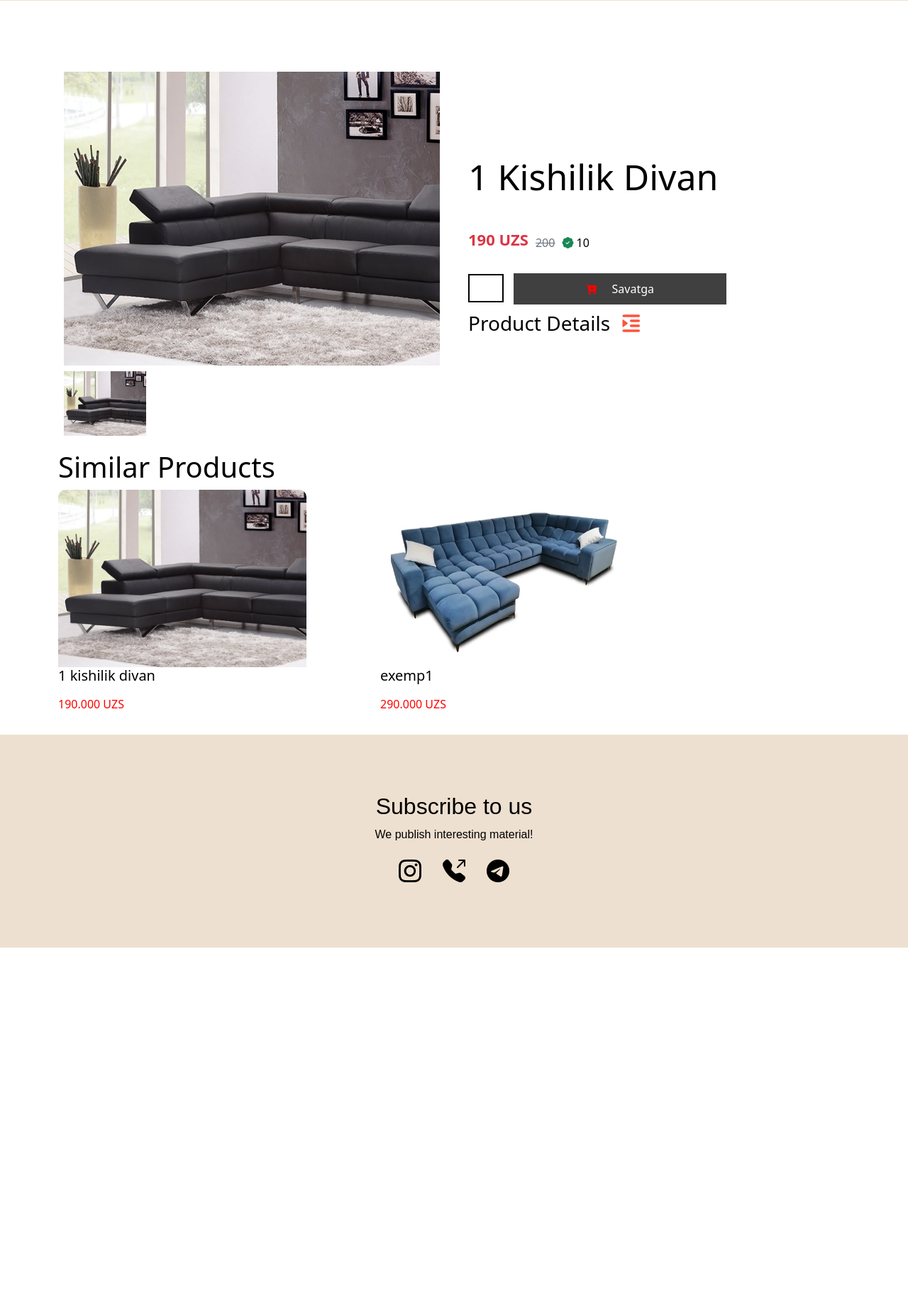
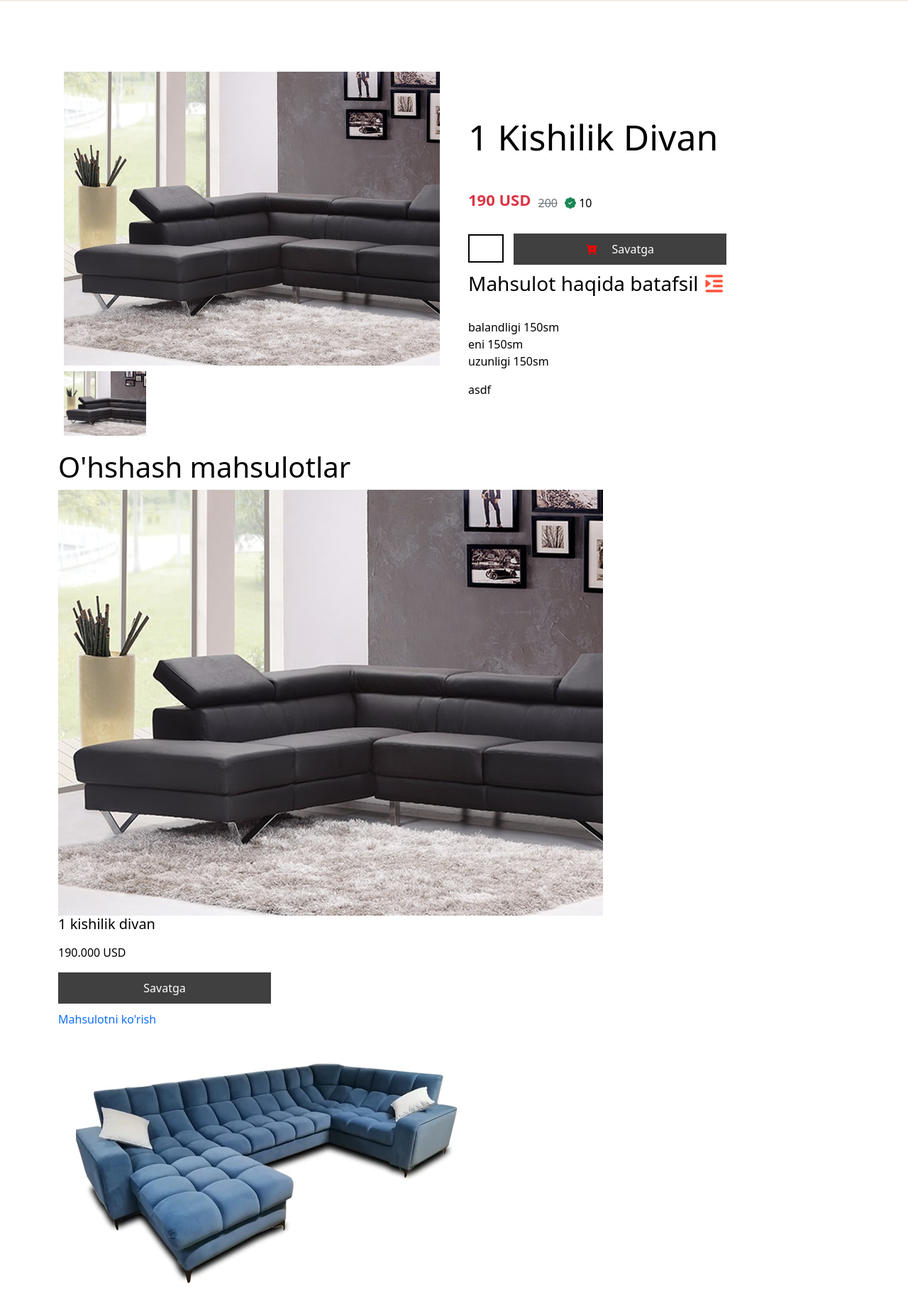
Before and after one commit to RamazonDjamolov/furniture-_django, a Django app: page /view_product/1/ in a window 1280 px wide. Shown: the part 241-2081 px from the top of the page at 71% size. Before the commit the page ends 1576 px from the top, so only its background shows below. Run offline with Django 5.2, Linux system fonts and the light colour scheme; data comes from the database, SQL or seed files in the repository; both versions use the stored data as it was after the commit; parts of the project's set-up code (start-up, migrations or seed data) failed here and were passed over; some libraries are stand-ins or nearby versions.

Commit message:
ozgina ozgartirildi

```diff
--- a/assets/main/css/view_product.css
+++ b/assets/main/css/view_product.css
@@ -160,137 +160,9 @@ input:focus {
 
 /* simplar product*/
 
-.block {
-    display: grid;
-    grid-template-columns: auto auto auto auto;
 
-}
 
-.cart-container {
-    position: relative;
-    width: 350px;
-    height: auto;
-    margin-bottom: 15px;
 
-}
 
-.container .block .my-cart {
-    width: 100%;
-    height: 100%;
-    border: none;
-    border-radius: 10px;
-    transition: transform 0.8s ease-in-out;
-    background-color: white;
-    cursor: pointer;
-}
-.block .my-cart:hover {
-   position: absolute;
-  height: auto;
-  z-index: 1;
-  box-shadow: rgba(0, 0, 0, 0.25) 0px 54px 55px, rgba(0, 0, 0, 0.12) 0px -12px 30px, rgba(0, 0, 0, 0.12) 0px 4px 6px, rgba(0, 0, 0, 0.17) 0px 12px 13px, rgba(0, 0, 0, 0.09) 0px -3px 5px;
-}
 
-.container .block .my-cart .img {
-    width: 100%;
-    height: 250px;
-    display: flex;
-    gap: 5px;
-    overflow-x: scroll;
-}
-
-.block .my-cart .img::-webkit-scrollbar {
-    height: 2px;
-}
-
-.block .my-cart .img::-webkit-scrollbar-track {
-    -webkit-box-shadow: inset 0 0 15px #686868;
-    outline: black;
-}
-
-.block .my-cart .img::-webkit-scrollbar-thumb {
-    background-color: black;
-    outline: none;
-}
-
-.block .my-cart .img img {
-    width: 100%;
-    height: auto;
-    border-radius: 10px;
-    border-bottom-left-radius: 0px;
-    border-bottom-right-radius: 0px;
-}
-
-.block .my-cart .price p {
-    color: red;
-}
-
-.block .my-cart .price del {
-    text-decoration: line-through;
-    color: rgb(120, 119, 119);
-}
-
-.block .my-cart .price span i {
-    color: green;
-}
-
-.block .my-cart .form {
-    display: flex;
-    justify-content: space-around;
-    align-items: center;
-    flex-direction: column;
-    visibility: hidden;
-    height: 0;
-    width: 0;
-}
-
-.block .my-cart .form form {
-    width: 100%;
-    display: flex;
-    justify-content: center;
-    align-items: center;
-}
-.block .my-cart .form form .add_tocart {
-  margin: 0 auto;
-  width: 80%;
-  margin: 0 auto;
-  padding: 10px 20px;
-  background-color: #404040;
-  color: #fff;
-  text-decoration: none;
-  border-radius: 0px;
-  border: none;
-  cursor: pointer;
-  text-align: center;
-  margin-bottom: 10px;
-}
-
-.block .my-cart .form .product-view {
-  width: 80%;
-  margin: 0 auto;
-  display: inline-block;
-  padding: 10px 20px;
-  background-color: transparent;
-  background-color: #fff;
-  color: black;
-  text-decoration: underline;
-  border-radius: 0px;
-  border: none;
-  cursor: pointer;
-  text-align: center;
-  transition: 1.5 ease;
-}
-
-.block .my-cart .form .product-view:hover {
-  transition: 0.9s ease;
-  text-decoration: none;
-}
-
-.block .my-cart:hover .form {
-  visibility: visible;
-  width: 100%;
-  height: auto;
-  transition: 0.6s ease-in-out;
-}
-
-/*.....*/
 /* ......... */
--- a/furniture/urls.py
+++ b/furniture/urls.py
@@ -5,7 +5,7 @@ urlpatterns = [
     path('', main, name='main'),
     path('category/', category_view, name='category'),
     path('toplamlar/<int:id>/', toplam_view, name='toplam'),
-    path('toplamlar/<int:id>/', toplam_pr_view, name='toplam_view_pr'),
+    path('toplamlar_view_pr/<int:id>/', toplam_pr_view, name='toplam_view_pr'),
     path('category/<int:id>/', product_category, name='product_category'),
     path('view_product/<int:id>/', view_product, name='view_product'),
     path('cart/', cart_view, name='cart'),
--- a/templates/category.html
+++ b/templates/category.html
@@ -19,6 +19,7 @@
                 <div class="cart-container" >
                     <div class="my-cart" id="{{ product.id }}">
                         <div class="img">
+
 
                             <img src="{{ product.img.first.img.url }}" alt="">
 
--- a/templates/view_product.html
+++ b/templates/view_product.html
@@ -50,7 +50,7 @@
                 <h1>{{ products.name|title }}</h1>
                 <div class="price">
 
-                    <h4 class="text-danger">{{ products.real_price|floatformat:0|intcomma }} UZS</h4>
+                    <h4 class="text-danger">{{ products.real_price|floatformat:0|intcomma }} USD</h4>
                     {% if products.sale_price == 0 or products.sale_price == None %}
 
                     {% else %}
@@ -75,10 +75,13 @@
                     </button>
 
                 </form>
-                <h3>Product Details <i class="fa fa-indent"></i></h3>
+                <h3>Mahsulot haqida batafsil<i class="fa fa-indent"></i></h3>
                 <br/>
                 <p>
-                    {{ products.description.system_check_deprecated_details }}
+                    balandligi {{ products.height }}sm <br>
+                    eni {{ products.width }}sm <br>
+                    uzunligi {{ products.length }}sm <br>
+                    {{ products.description|safe }}
                 </p>
             </div>
         </div>
@@ -87,7 +90,7 @@
     </div>
 
     <div class="container">
-        <h1>Similar Products</h1>
+        <h1>O'hshash mahsulotlar </h1>
         <div class="block">
 
             {% for product in similarproducts %}
@@ -110,7 +113,7 @@
 
 
                             {% else %}
-                                <p class="mt-2 text-start"> {{ product.real_price|floatformat:3|intcomma }} UZS</p>
+                                <p class="mt-2 text-start"> {{ product.real_price|floatformat:3|intcomma }} USD</p>
 
                             {% endif %}
                         </div>
@@ -125,7 +128,7 @@
                                 </button>
                             </form>
 
-                            <a href="{% url 'view_product' product.id %}" class="product-view">  Mahsulotni ko'rish</a>
+                            <a href="{% url 'view_product' product.id %}" class="product-view"> Mahsulotni ko'rish</a>
 
 
                         </div>
```
Also changed, not shown: templates/toplamlar.html (+9 -9 lines), templates/toplarlar_pr_view.html (+24 -24 lines), config/urls.py (line endings or trailing spaces), db.sqlite3.
